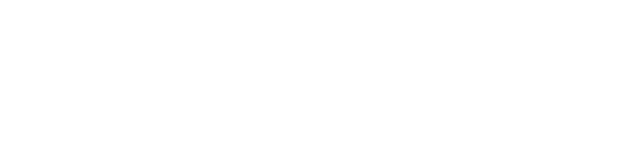
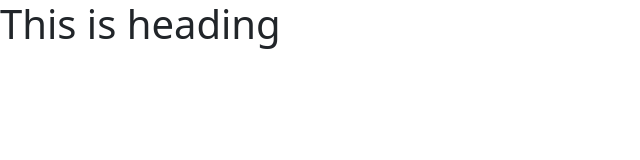
Before and after one commit to masum691/panda-website, a plain HTML site: page index.html in a window 1280 px wide. Shown: the whole page, without its empty margins (0-640 px from the left). Drawn offline with Linux system fonts and the light colour scheme.

Commit message:
second commit

```diff
--- a/index.html
+++ b/index.html
@@ -5,8 +5,10 @@
     <meta http-equiv="X-UA-Compatible" content="IE=edge">
     <meta name="viewport" content="width=device-width, initial-scale=1.0">
     <title>Document</title>
+    <link rel="stylesheet" href="css/bootstrap.min.css">
 </head>
 <body>
-
+    <h1>This is heading</h1>
+    <script src="js/bootstrap.bundle.min.js"></script>
 </body>
 </html>
```
Also changed, not shown: css/bootstrap.min.css (added), css/style.css (added), js/bootstrap.bundle.min.js (added).
